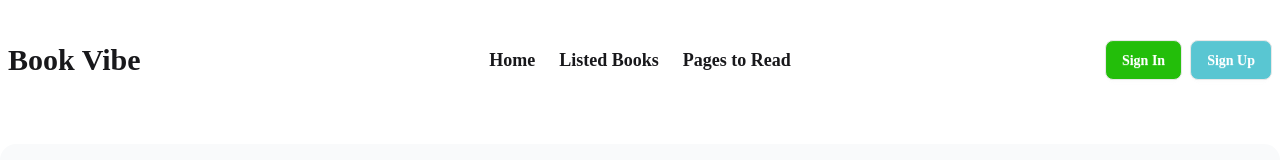
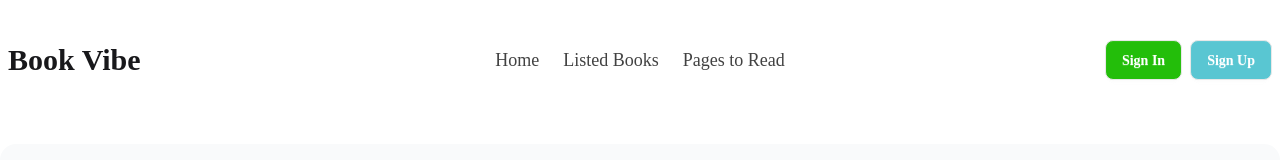
Before and after one commit to tasninanika/Book-Vibe, a React (Vite) app: page / in a window 1280 px wide. Shown: the top 160 px of the page. Built offline with nearby package versions, Linux system fonts and the light colour scheme.

Commit message:
updated books.jsx

```diff
--- a/src/components/Navbar/Navbar.jsx
+++ b/src/components/Navbar/Navbar.jsx
@@ -3,13 +3,13 @@
 const Navbar = () => {
   const links = (
     <>
-      <li className="text-lg font-semibold">
+      <li className="text-lg text-[#131313CC]">
         <NavLink to="/">Home</NavLink>
       </li>
-      <li className="text-lg font-semibold">
+      <li className="text-lg text-[#131313CC]">
         <NavLink to="">Listed Books</NavLink>
       </li>
-      <li className="text-lg font-semibold">
+      <li className="text-lg text-[#131313CC]">
         <NavLink to="">Pages to Read</NavLink>
       </li>
     </>
```
